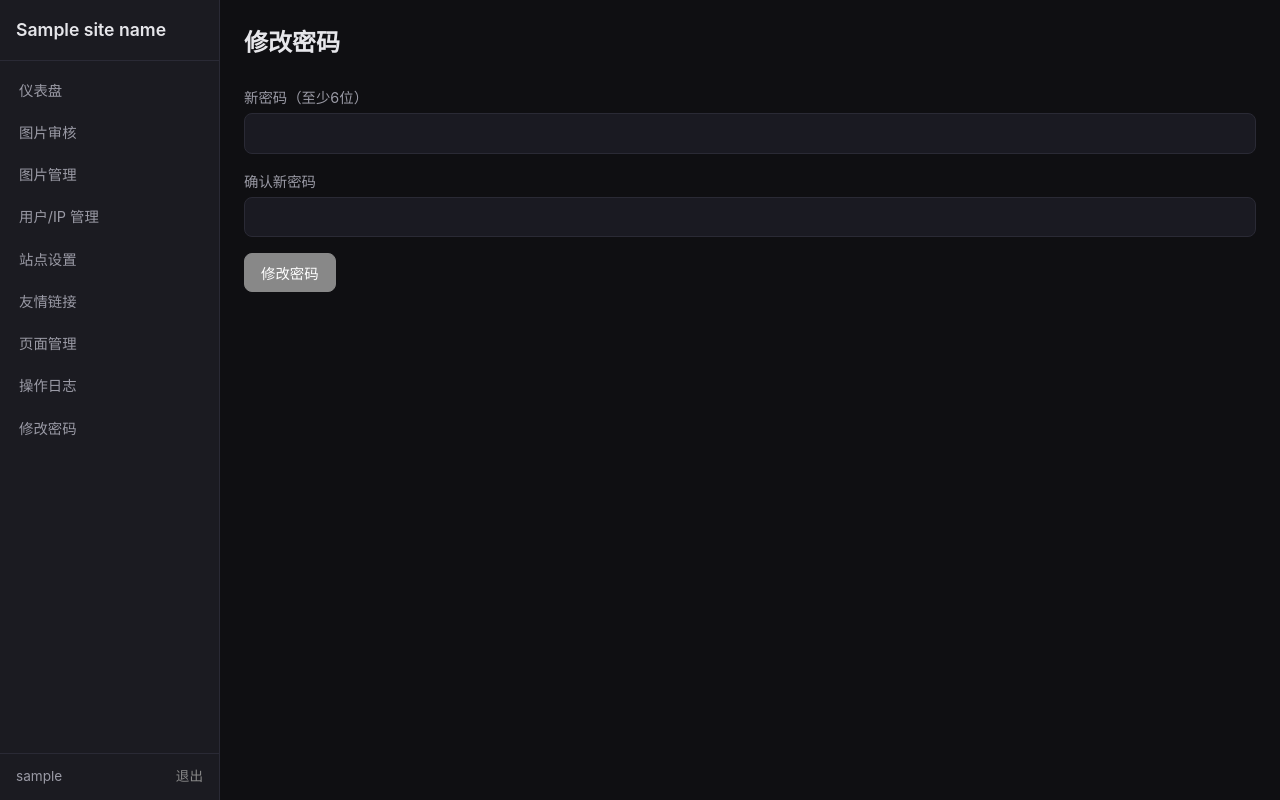
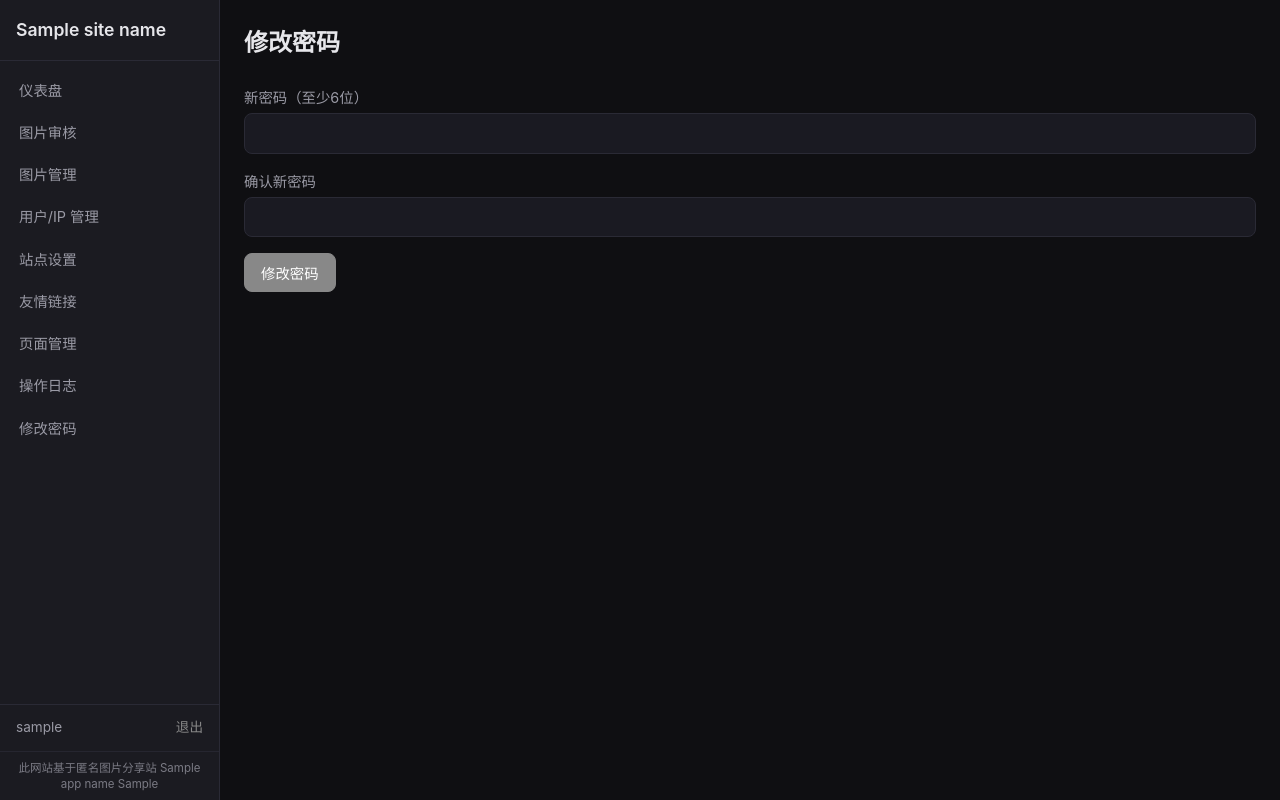
Before and after one commit to niutou565/AMIG, a FastAPI app: template app/templates/admin/change_password.html in a window 1280 px wide. Run offline with FastAPI, Linux system fonts and the light colour scheme; the template is opened without the code that fills it: most values are stand-ins (such as "Sample title", 1, 10 or a date in 2020).

Commit message:
release: AMIG 1.0.0 发布准备（版本角标 + CHANGELOG + Linux 启动脚本）

```diff
--- a/app/config.py
+++ b/app/config.py
@@ -2,6 +2,10 @@ import os
 from pathlib import Path
 
 BASE_DIR = Path(__file__).resolve().parent.parent
+
+# 应用版本信息
+APP_NAME = "AMIG"
+APP_VERSION = "1.0.0"
 
 # 从 .env 文件加载环境变量（必须在读取 os.getenv 之前执行，否则 ADMIN_DOMAIN 等不生效）
 _env_path = BASE_DIR / ".env"
--- a/app/main.py
+++ b/app/main.py
@@ -6,7 +6,7 @@ from fastapi import FastAPI, Request
 from fastapi.staticfiles import StaticFiles
 from fastapi.responses import JSONResponse, PlainTextResponse
 from fastapi.templating import Jinja2Templates
-from app.config import UPLOADS_DIR, BASE_DIR
+from app.config import UPLOADS_DIR, BASE_DIR, APP_VERSION
 from app.database import init_db, close_db
 from app.ip_geo import init_ip2region
 from app.middleware import AdminDomainMiddleware, CSRFMiddleware
@@ -21,7 +21,7 @@ templates = Jinja2Templates(directory=str(BASE_DIR / "app" / "templates"))
 
 app = FastAPI(
     title="Anonymous Image Sharing",
-    version="1.0.0",
+    version=APP_VERSION,
     docs_url=None,
     redoc_url=None,
 )
--- a/app/routes/admin.py
+++ b/app/routes/admin.py
@@ -4,7 +4,7 @@ from fastapi import APIRouter, Request, Form, File, UploadFile, HTTPException
 from fastapi.responses import HTMLResponse, RedirectResponse, Response
 from fastapi.templating import Jinja2Templates
 from markupsafe import escape, Markup
-from app.config import BASE_DIR, ADMIN_PER_PAGE, LIKES_PER_PAGE, MAX_DESC_LENGTH, MAX_TITLE_LENGTH, UPLOADS_DIR
+from app.config import BASE_DIR, ADMIN_PER_PAGE, LIKES_PER_PAGE, MAX_DESC_LENGTH, MAX_TITLE_LENGTH, UPLOADS_DIR, APP_NAME, APP_VERSION
 from app.models import (
     get_images_by_status, count_images_by_status, get_image_by_id,
     update_image_status, update_image_content, delete_image, get_all_links, get_link_by_id,
@@ -50,6 +50,8 @@ def highlight(text, keyword):
 
 
 templates.env.filters["highlight"] = highlight
+templates.env.globals["app_name"] = APP_NAME
+templates.env.globals["app_version"] = APP_VERSION
 
 # Logo 允许的扩展名
 ALLOWED_LOGO_EXTS = {".jpg", ".jpeg", ".png", ".webp", ".ico", ".svg"}
--- a/app/static/css/admin.css
+++ b/app/static/css/admin.css
@@ -49,6 +49,15 @@
     align-items: center;
     font-size: 0.85rem;
     color: var(--text-secondary);
+}
+.sidebar-version {
+    padding: 0.5rem 1rem;
+    border-top: 1px solid var(--border);
+    font-size: 0.72rem;
+    color: var(--text-secondary);
+    opacity: 0.75;
+    text-align: center;
+    line-height: 1.4;
 }
 
 /* 主内容 */
@@ -229,6 +238,7 @@ mark.hl { background: var(--warning); color: #1a1a1a; border-radius: 2px; paddin
     .sidebar-nav a.active { border-bottom-color: var(--accent); border-left: none; }
     .sidebar-brand { padding: 0.5rem; border: none; }
     .sidebar-footer { display: none; }
+    .sidebar-version { display: none; }
     .admin-main { padding: 1rem; }
     .stats-grid { grid-template-columns: repeat(3, 1fr); }
     .review-detail { flex-direction: column; }
--- a/app/templates/admin/admin_base.html
+++ b/app/templates/admin/admin_base.html
@@ -30,6 +30,7 @@
                 <span>{{ admin.username }}</span>
                 <a href="/admin/logout">退出</a>
             </div>
+            <div class="sidebar-version">此网站基于匿名图片分享站 {{ app_name }} {{ app_version }}</div>
         </aside>
         <main class="admin-main">
             {% block content %}{% endblock %}
```
Also changed, not shown: CHANGELOG.md (added), 3 other files.
